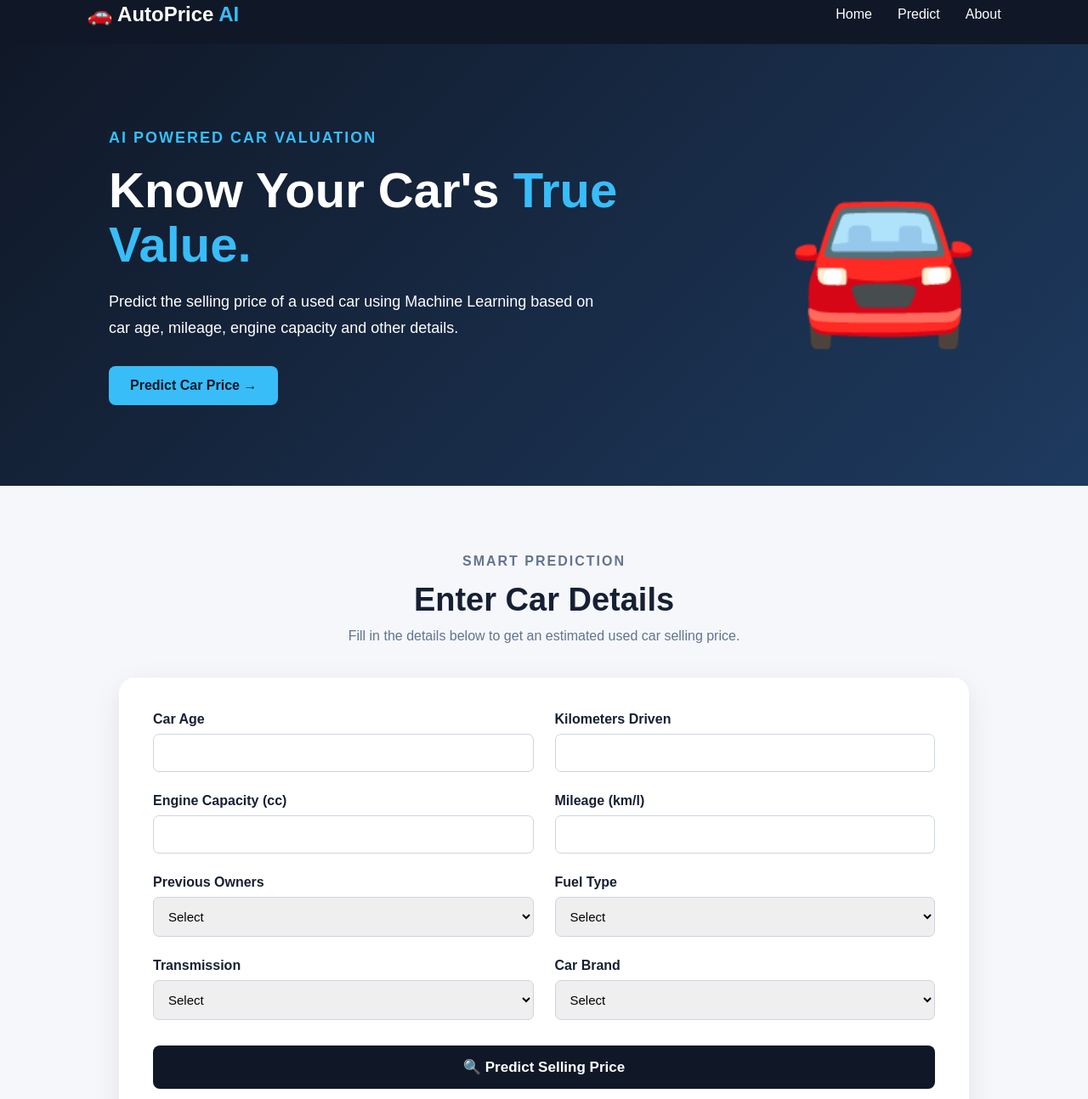
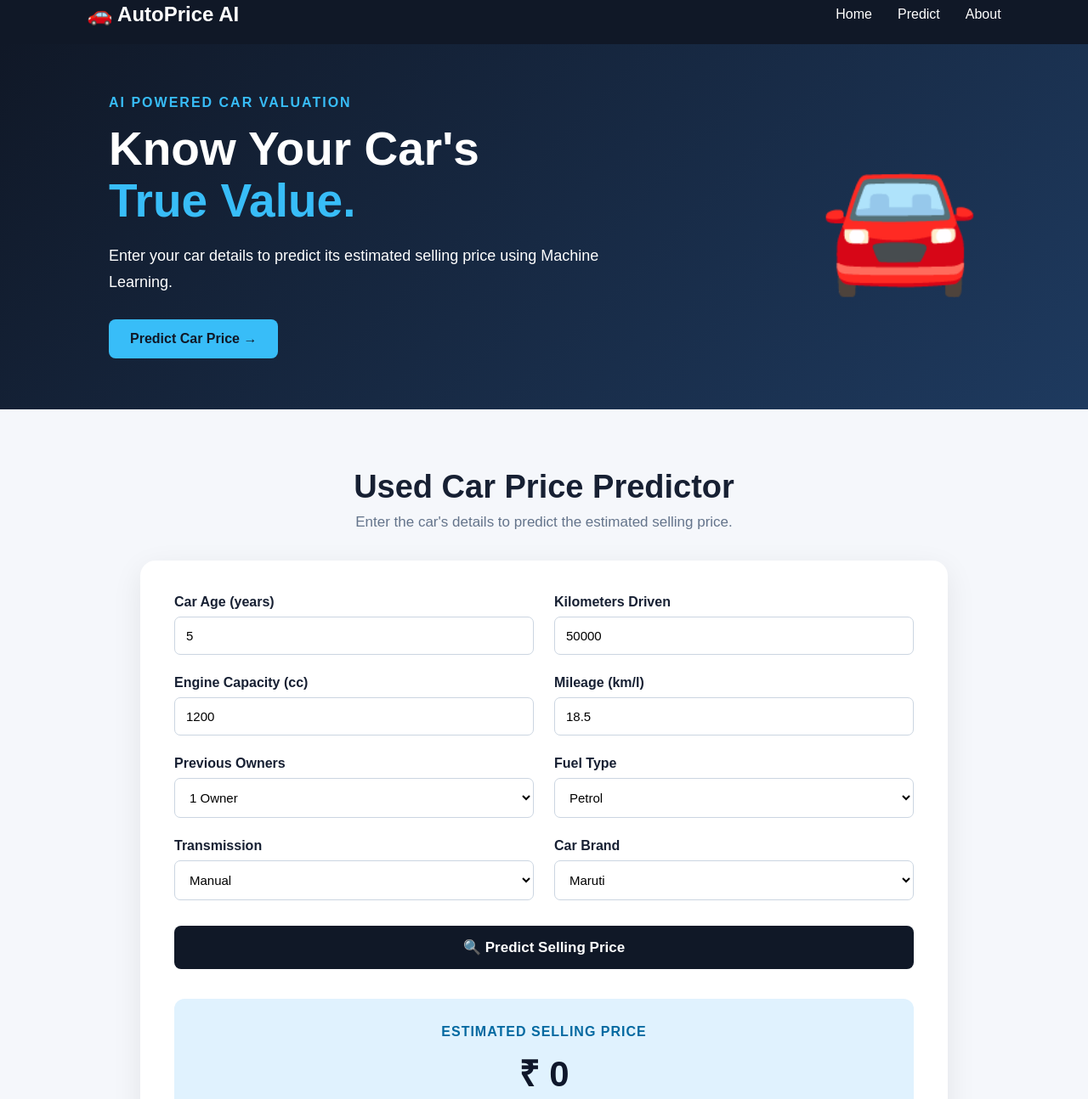
Before and after one commit to vrushalidethe-04/used_car_price_prediction, a plain HTML site: page frontend/index.html in a window 1280 px wide. Shown: the part 18-1312 px from the top of the page at 85% size. Drawn offline with Linux system fonts and the light colour scheme.

Commit message:
Updated frontend design and added homepage screenshot

```diff
--- a/frontend/index.html
+++ b/frontend/index.html
@@ -4,14 +4,13 @@
     <meta charset="UTF-8">
     <meta name="viewport" content="width=device-width, initial-scale=1.0">
     <title>AutoPrice AI</title>
-
     <link rel="stylesheet" href="style.css">
 </head>
 
 <body>
 
 <header>
-        <div class="logo">🚗 AutoPrice <span>AI</span></div>
+    <div class="logo">🚗 AutoPrice AI</div>
 
     <nav>
         <a href="#home">Home</a>
@@ -20,11 +19,8 @@
     </nav>
 </header>
 
-
 <section id="home" class="hero">
-
-        <div class="hero-content">
-
+    <div>
         <p class="tag">AI POWERED CAR VALUATION</p>
 
         <h1>
@@ -33,39 +29,28 @@
         </h1>
 
         <p>
-                Predict the selling price of a used car using
-                Machine Learning based on car age, mileage,
-                engine capacity and other details.
+            Enter your car details to predict its estimated
+            selling price using Machine Learning.
         </p>
 
         <a href="#predict" class="hero-button">
             Predict Car Price →
         </a>
-
     </div>
 
-        <div class="car">
-            🚘
-        </div>
-
+    <div class="car">🚘</div>
 </section>
 
 
 <section id="predict" class="prediction-section">
 
     <div class="heading">
-
-            <p class="tag">SMART PREDICTION</p>
-
-            <h2>Enter Car Details</h2>
+        <h2>Used Car Price Predictor</h2>
 
         <p>
-                Fill in the details below to get an estimated
-                used car selling price.
+            Enter the car's details to predict the estimated selling price.
         </p>
-
     </div>
-
 
     <div class="card">
 
@@ -73,63 +58,55 @@
 
             <div class="form-grid">
 
-                    <div>
-                        <label>Car Age</label>
-                        <input type="number" id="Car_Age" required>
+                <div class="input-box">
+                    <label>Car Age (years)</label>
+                    <input type="number" id="Car_Age" min="0" max="30" value="5" required>
                 </div>
 
-                    <div>
+                <div class="input-box">
                     <label>Kilometers Driven</label>
-                        <input type="number" id="Kilometers_Driven" required>
+                    <input type="number" id="Kilometers_Driven" value="50000" required>
                 </div>
 
-                    <div>
+                <div class="input-box">
                     <label>Engine Capacity (cc)</label>
-                        <input type="number" id="Engine_Capacity" required>
+                    <input type="number" id="Engine_Capacity" value="1200" required>
                 </div>
 
-                    <div>
+                <div class="input-box">
                     <label>Mileage (km/l)</label>
-                        <input type="number" step="0.1" id="Mileage" required>
+                    <input type="number" id="Mileage" step="0.1" value="18.5" required>
                 </div>
 
-                    <div>
+                <div class="input-box">
                     <label>Previous Owners</label>
-
                     <select id="Previous_Owners" required>
-                            <option value="">Select</option>
                         <option value="1">1 Owner</option>
                         <option value="2">2 Owners</option>
                         <option value="3">3 Owners</option>
                     </select>
                 </div>
 
-                    <div>
+                <div class="input-box">
                     <label>Fuel Type</label>
-
                     <select id="Fuel_Type" required>
-                            <option value="">Select</option>
                         <option value="Petrol">Petrol</option>
                         <option value="Diesel">Diesel</option>
                         <option value="CNG">CNG</option>
                     </select>
                 </div>
 
-                    <div>
+                <div class="input-box">
                     <label>Transmission</label>
-
                     <select id="Transmission" required>
-                            <option value="">Select</option>
                         <option value="Manual">Manual</option>
                         <option value="Automatic">Automatic</option>
                     </select>
                 </div>
 
-                    <div>
+                <div class="input-box">
                     <label>Car Brand</label>
-
                     <select id="Car_Brand" required>
-                            <option value="">Select</option>
                         <option value="Maruti">Maruti</option>
                         <option value="Hyundai">Hyundai</option>
                         <option value="Tata">Tata</option>
@@ -142,7 +119,6 @@
                 </div>
 
             </div>
-
 
             <button type="submit">
                 🔍 Predict Selling Price
@@ -175,9 +151,8 @@
     <h2>Machine Learning Powered Valuation</h2>
 
     <p>
-            This project uses Machine Learning to estimate
-            the selling price of used cars using important
-            car features.
+        AutoPrice AI uses Machine Learning to estimate the selling
+        price of used cars based on important vehicle features.
     </p>
 
 </section>
--- a/frontend/style.css
+++ b/frontend/style.css
@@ -9,6 +9,8 @@ body {
     background: #f5f7fb;
     color: #172033;
 }
+
+/* HEADER */
 
 header {
     height: 70px;
@@ -25,10 +27,6 @@ header {
     font-weight: bold;
 }
 
-.logo span {
-    color: #38bdf8;
-}
-
 nav {
     display: flex;
     gap: 30px;
@@ -37,24 +35,30 @@ nav {
 nav a {
     color: white;
     text-decoration: none;
+    font-weight: 500;
 }
 
 nav a:hover {
     color: #38bdf8;
 }
 
+
+/* HERO */
+
 .hero {
-    min-height: 520px;
+    min-height: 430px;
     background: linear-gradient(135deg, #101827, #1e3a5f);
     color: white;
+
     display: flex;
     align-items: center;
     justify-content: space-between;
+
     padding: 60px 10%;
 }
 
-.hero-content {
-    max-width: 600px;
+.hero > div:first-child {
+    max-width: 650px;
 }
 
 .tag {
@@ -65,69 +69,88 @@ nav a:hover {
 }
 
 .hero h1 {
-    font-size: 58px;
+    font-size: 55px;
     line-height: 1.1;
     margin-bottom: 20px;
 }
 
 .hero h1 span {
     color: #38bdf8;
+    display: block;
 }
 
-.hero p {
+.hero p:not(.tag) {
     font-size: 18px;
     line-height: 1.7;
 }
 
 .hero-button {
     display: inline-block;
-    margin-top: 30px;
+    margin-top: 28px;
+
     padding: 14px 25px;
+
     background: #38bdf8;
     color: #101827;
+
     text-decoration: none;
     border-radius: 8px;
+
     font-weight: bold;
 }
 
 .car {
-    font-size: 180px;
+    font-size: 150px;
 }
 
+
+/* PREDICTION SECTION */
+
 .prediction-section {
-    padding: 80px 10%;
+    padding: 70px 10%;
 }
 
 .heading {
     text-align: center;
-    margin-bottom: 40px;
+    margin-bottom: 35px;
 }
 
 .heading h2 {
     font-size: 38px;
-    margin-bottom: 12px;
+    margin-bottom: 10px;
 }
 
 .heading p {
     color: #64748b;
+    font-size: 17px;
 }
 
+
+/* CARD */
+
 .card {
-    max-width: 1000px;
+    max-width: 950px;
     margin: auto;
+
     background: white;
+
     padding: 40px;
+
     border-radius: 18px;
+
     box-shadow: 0 10px 35px rgba(0, 0, 0, 0.08);
 }
+
+
+/* FORM */
 
 .form-grid {
     display: grid;
     grid-template-columns: repeat(2, 1fr);
-    gap: 25px;
+    gap: 24px;
 }
 
-.form-grid div {
+.input-box {
     display: flex;
     flex-direction: column;
 }
@@ -139,22 +162,47 @@ label {
 
 input,
 select {
+    width: 100%;
+
     padding: 13px;
+
     border: 1px solid #cbd5e1;
+
     border-radius: 7px;
+
     font-size: 15px;
+
+    background: white;
 }
+
+input:focus,
+select:focus {
+    outline: none;
+    border-color: #38bdf8;
+}
+
+
+/* BUTTON */
 
 button {
     width: 100%;
+
     margin-top: 30px;
+
     padding: 15px;
+
     border: none;
+
     border-radius: 8px;
+
     background: #101827;
+
     color: white;
+
     font-size: 17px;
+
     font-weight: bold;
+
     cursor: pointer;
 }
 
@@ -162,22 +210,32 @@ button:hover {
     background: #1e3a5f;
 }
 
+
+/* RESULT */
+
 .result {
     margin-top: 35px;
+
     padding: 30px;
+
     text-align: center;
+
     background: #e0f2fe;
+
     border-radius: 12px;
 }
 
 .result p {
     color: #0369a1;
     font-weight: bold;
+    letter-spacing: 1px;
 }
 
 .result h2 {
     font-size: 42px;
+
     margin: 10px 0;
+
     color: #0f172a;
 }
 
@@ -185,30 +243,48 @@ button:hover {
     color: #475569;
 }
 
+
+/* ABOUT */
+
 .about {
     padding: 70px 10%;
+
     text-align: center;
+
     background: white;
 }
 
 .about h2 {
     font-size: 35px;
+
     margin-bottom: 15px;
 }
 
 .about p:last-child {
     max-width: 650px;
+
     margin: auto;
+
     line-height: 1.7;
+
     color: #64748b;
 }
 
+
+/* FOOTER */
+
 footer {
     background: #101827;
+
     color: white;
+
     text-align: center;
+
     padding: 25px;
 }
+
+
+/* MOBILE */
 
 @media (max-width: 700px) {
 
@@ -233,4 +309,8 @@ footer {
     .form-grid {
         grid-template-columns: 1fr;
     }
+
+    .card {
+        padding: 25px;
+    }
 }
```
Also changed, not shown: screenshots/homepage.png (added). Lines whose indentation alone changed are shown as unchanged.
